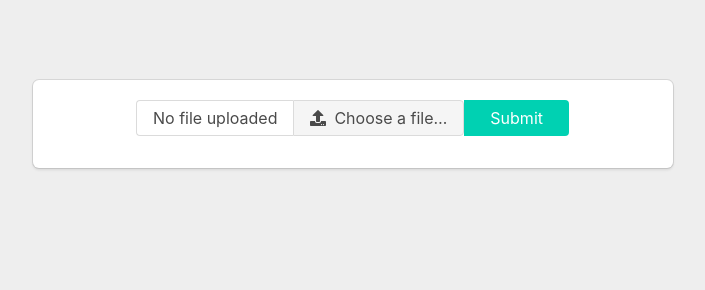
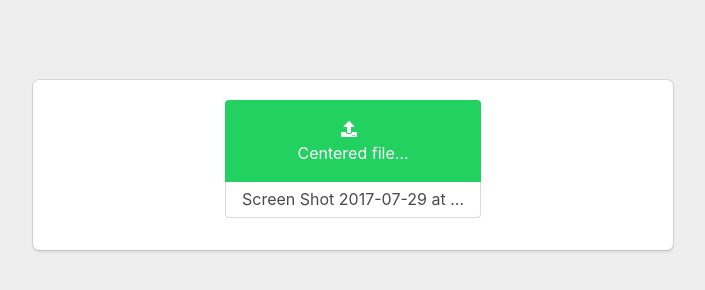
Before and after one commit to dome/testpage, a plain HTML site: page index.html in a window 1280 px wide. Shown: the whole page, without its empty margins (287-992 px from the left). Drawn offline with nearby package versions, Linux system fonts and the light colour scheme.

Commit message:
Update index.html

```diff
--- a/index.html
+++ b/index.html
@@ -16,36 +16,33 @@
    <body>
     <!-- partial:index.partial.html -->
     <main class="container content box">
-      <form method="post" action="/upload" enctype="multipart/form-data">
-        <div class="field has-addons has-addons-centered">
-          <p class="control">
-		<div id="file-js-example" class="file has-name is-right">
-
+      <form
+        id="inputForm"
+        method="post"
+        action="/upload"
+        enctype="multipart/form-data"
+      >
+        <div class="field">
+          <div
+            id="file-js-example"
+            class="file is-centered is-boxed is-success has-name"
+          >
             <label class="file-label">
+              <input id="upload" class="file-input" type="file" name="file" />
               <span class="file-cta">
-					<input class="file-input" type="file" name="file" />
                 <span class="file-icon">
                   <i class="fas fa-upload"></i>
                 </span>
                 <span class="file-label">
-						Choose a file…
+                  Centered file…
                 </span>
               </span>
               <span class="file-name">
-					No file uploaded
+                Screen Shot 2017-07-29 at 15.54.25.png
               </span>
             </label>
           </div>
-          </p>
-
-          <p class="control">
-            <a class="button is-primary">
-              <input type="submit" class="button is-primary" />
-            </a>
-          </p>
         </div>
-
-
         <script>
           const fileInput = document.querySelector(
             "#file-js-example input[type=file]"
@@ -56,6 +53,7 @@
                 "#file-js-example .file-name"
               );
               fileName.textContent = fileInput.files[0].name;
+              document.getElementById("inputForm").submit();
             }
           };
         </script>
```
Lines whose indentation alone changed are shown as unchanged.
